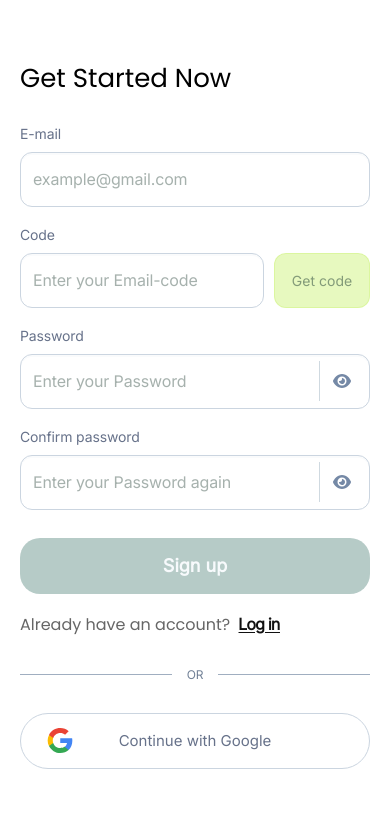
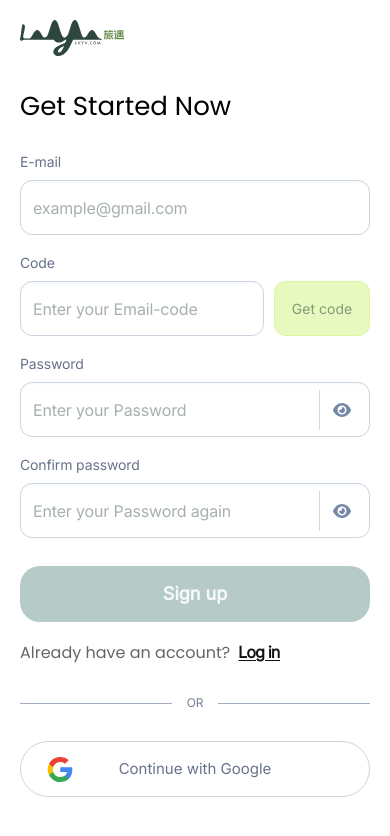
Before and after one commit to zuoyy/lvyv-web, a Nuxt app: page /register in a window 390 px wide. Shown: the top 836 px of the page. Built offline with nearby package versions, Linux system fonts and the light colour scheme; a web font is replaced by a local one.

Commit message:
手机端登录注册

```diff
--- a/app/assets/css/auth-modern.css
+++ b/app/assets/css/auth-modern.css
@@ -1,4 +1,5 @@
 .modern-auth-page {
+  position: relative;
   display: grid;
   grid-template-columns: 674px 766px;
   width: 100%;
@@ -7,6 +8,10 @@
   margin: 0 auto;
   overflow: hidden;
   background: #ffffff;
+}
+
+.modern-auth-mobile-header {
+  display: none;
 }
 
 .modern-auth-panel {
@@ -695,9 +700,29 @@
     overflow: visible;
   }
 
+  .modern-auth-mobile-header {
+    position: absolute;
+    z-index: 3;
+    top: 24px;
+    left: 24px;
+    display: block;
+  }
+
+  .modern-auth-mobile-header a {
+    display: block;
+    width: 120px;
+    height: 41px;
+  }
+
+  .modern-auth-mobile-header img {
+    display: block;
+    width: 100%;
+    height: auto;
+  }
+
   .modern-auth-panel {
     min-height: 100vh;
-    padding: 48px 24px 64px;
+    padding: 104px 24px 64px;
   }
 
   .modern-auth-content {
@@ -715,8 +740,18 @@
 }
 
 @media (max-width: 520px) {
+  .modern-auth-mobile-header {
+    top: 20px;
+    left: 20px;
+  }
+
+  .modern-auth-mobile-header a {
+    width: 104px;
+    height: auto;
+  }
+
   .modern-auth-panel {
-    padding: 36px 20px 52px;
+    padding: 88px 20px 52px;
   }
 
   .modern-auth-content h1 {
--- /dev/null
+++ b/app/components/auth/AuthMobileHeader.vue
@@ -0,0 +1,7 @@
+<template>
+  <header class="modern-auth-mobile-header">
+    <NuxtLink to="/" aria-label="Back to home">
+      <img src="/images/common/logo-header.svg" alt="Lvyv">
+    </NuxtLink>
+  </header>
+</template>
--- a/app/pages/login.vue
+++ b/app/pages/login.vue
@@ -1,5 +1,6 @@
 <template>
   <main class="modern-auth-page">
+    <AuthMobileHeader />
     <section class="modern-auth-panel modern-auth-panel-login">
       <div class="modern-auth-content">
         <h1>Welcome back!</h1>
--- a/app/pages/register.vue
+++ b/app/pages/register.vue
@@ -1,5 +1,6 @@
 <template>
   <main class="modern-auth-page">
+    <AuthMobileHeader />
     <section class="modern-auth-panel modern-auth-panel-register">
       <div class="modern-auth-content">
         <h1>Get Started Now</h1>
```
